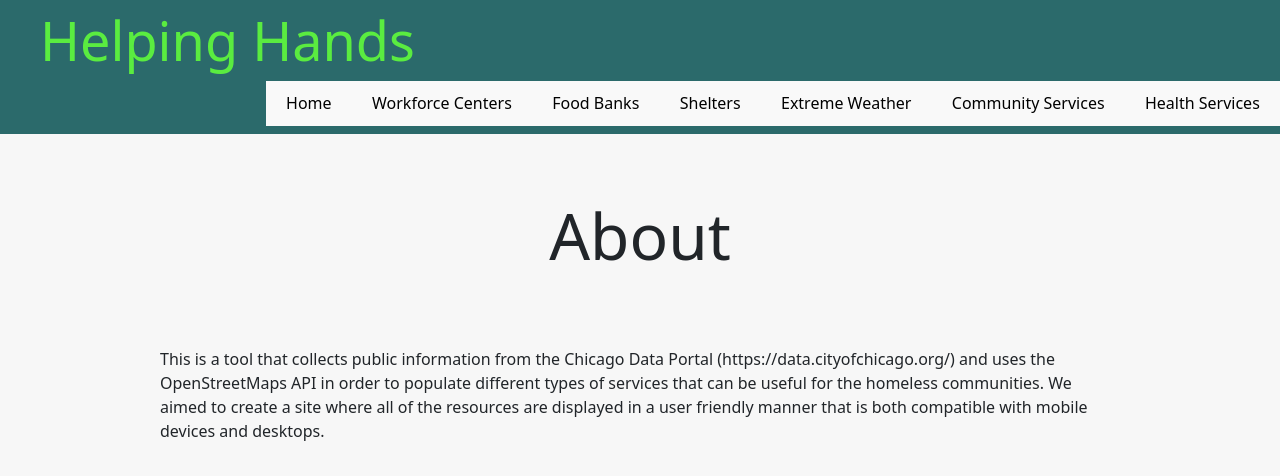
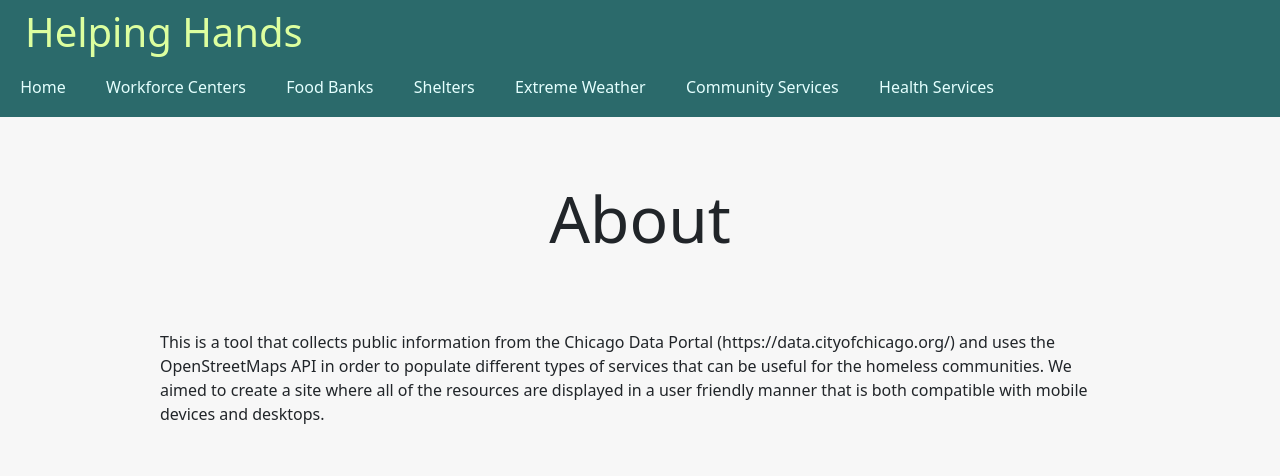
Before and after one commit to AdrianUIC/SparkHacksUIC, a React (Vite) app in the folder app/helpingHands/: page / in a window 1280 px wide. Shown: the top 476 px of the page. Built offline with nearby package versions, Linux system fonts and the light colour scheme.

Commit message:
Decorating: move buttons from index.css to NavBar.css change letter color and background color for button in NavBar.css

```diff
--- a/app/helpingHands/src/Components/NavBar.jsx
+++ b/app/helpingHands/src/Components/NavBar.jsx
@@ -12,6 +12,7 @@ const Navbar = (props) => {
 
   // define all tabs
   return (
+    <div>
     <nav className="navbar">
       <h1>Helping Hands</h1>
       <div className="links">
@@ -24,6 +25,7 @@ const Navbar = (props) => {
         <button onClick= {() => props.passedFunc("health_services")}>Health Services</button>
       </div>
     </nav>
+    </div>
   );
 }
 
--- a/app/helpingHands/src/Styling/NavBar.css
+++ b/app/helpingHands/src/Styling/NavBar.css
@@ -4,26 +4,30 @@
     align-items: center;
     max-width: 100vw;
     margin: 0 auto;
-    max-height: 25vh;
+    /* max-height: 25vh; */
   }
   .navbar h1 {
-    font-size: 54px;
-    margin-left: 40px;
+    font-size: 40px;
+    margin-left: 25px;
     margin-right: 50px;
-    color: #5aec40;
+    color: #ddff9f;
   }
-  .navbar .links {
-    margin-left: auto;
+  .navbar button {
+    border: 1px solid transparent;
+    padding: 0.6em 1.2em;
+    font-size: 1em;
+    font-weight: 500;
+    font-family: inherit;
+    color: #E4FFFE;
+    background-color: #2b6a6b;
+    cursor: pointer;
+    transition: border-color 0.25s;
   }
-  .navbar a {
-    font-size: 20px;
-    color: #ffffff;
-    margin-right: 30px;
-    text-decoration: none;
-    padding: 3px;
+  .navbar button:hover {
+    color: #E4FFFE;
+    background-color: #609E9E;
   }
-  .navbar a:hover {
-    color: #ffffff;
-    background-color: #60b381;
-    border-radius: 8px;
+  .navbar button:focus,
+  button:focus-visible {
+    outline: 4px auto -webkit-focus-ring-color;
   }
--- a/app/helpingHands/src/Styling/index.css
+++ b/app/helpingHands/src/Styling/index.css
@@ -25,25 +25,6 @@ h1 {
   line-height: 1.1;
 }
 
-button {
-  border-radius: 8px;
-  border: 1px solid transparent;
-  padding: 0.6em 1.2em;
-  font-size: 1em;
-  font-weight: 500;
-  font-family: inherit;
-  background-color: #1a1a1a;
-  cursor: pointer;
-  transition: border-color 0.25s;
-}
-button:hover {
-  border-color: #646cff;
-}
-button:focus,
-button:focus-visible {
-  outline: 4px auto -webkit-focus-ring-color;
-}
-
 @media (prefers-color-scheme: light) {
   :root {
     color: #213547;
```
